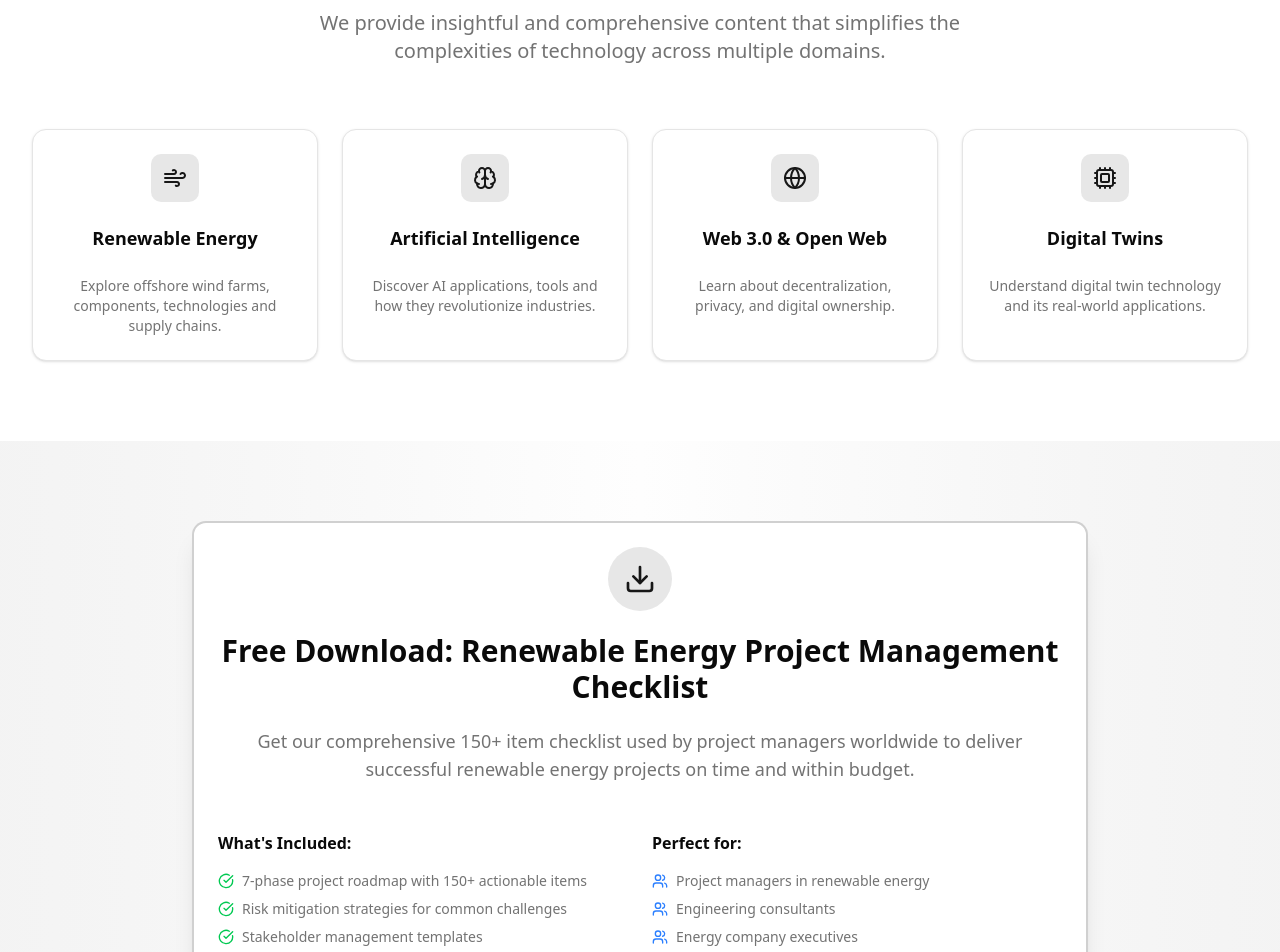
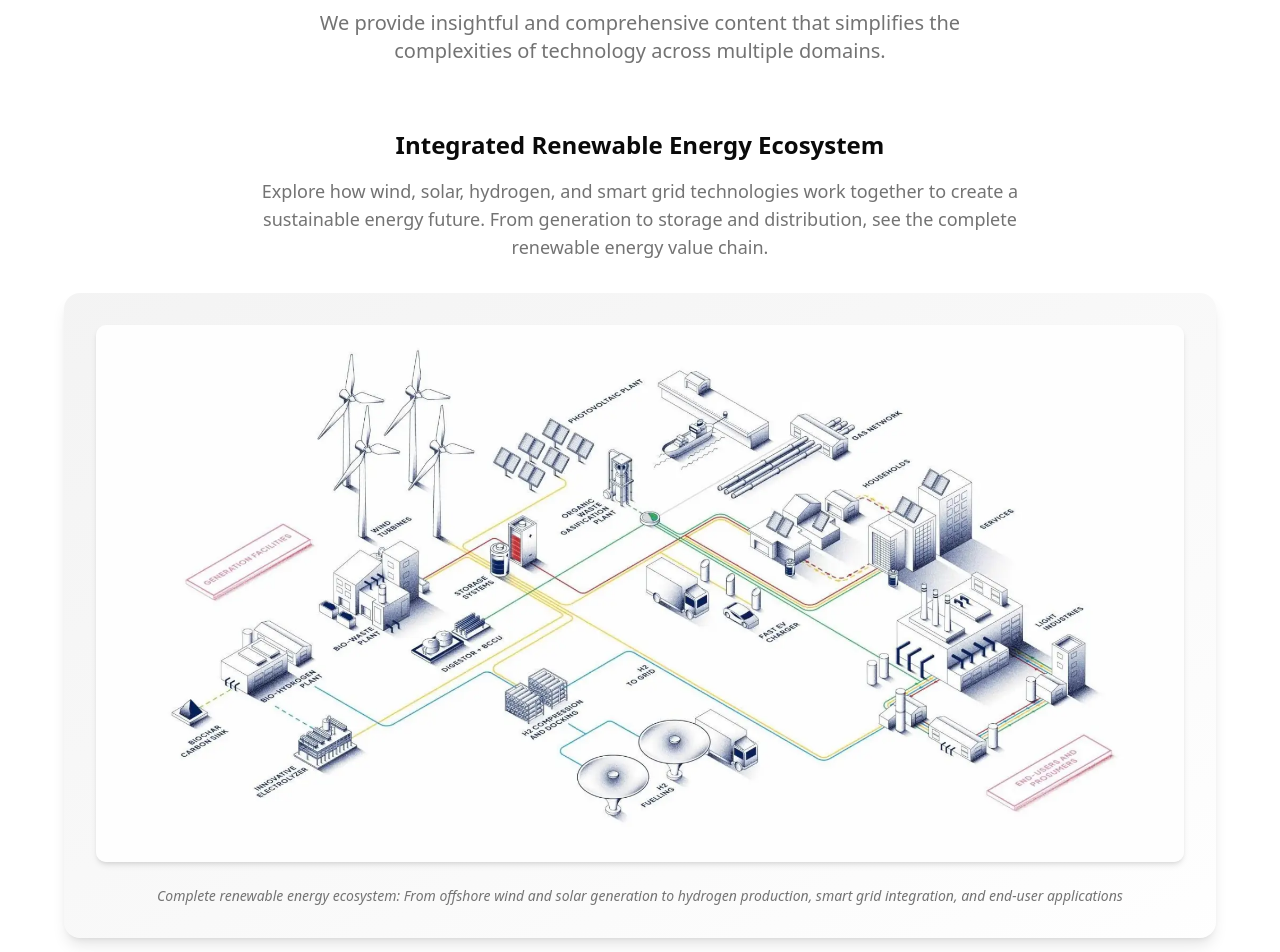
Before and after one commit to Vietduc88x/techmadeeasy-website, a React (Vite) app: page / in a window 1280 px wide. Shown: the part 1160-2112 px from the top of the page. Built offline with nearby package versions, Linux system fonts and the light colour scheme.

Commit message:
Add renewable energy system visualization to homepage - integrated ecosystem diagram

```diff
--- a/src/pages/Home.jsx
+++ b/src/pages/Home.jsx
@@ -139,6 +139,33 @@ export function Home() {
             <p className="text-xl text-muted-foreground max-w-2xl mx-auto">
               We provide insightful and comprehensive content that simplifies the complexities of technology across multiple domains.
             </p>
+          </div>
+
+          {/* Renewable Energy System Visualization */}
+          <div className="mb-16">
+            <div className="max-w-6xl mx-auto">
+              <div className="text-center mb-8">
+                <h3 className="text-2xl font-bold text-foreground mb-4">
+                  Integrated Renewable Energy Ecosystem
+                </h3>
+                <p className="text-lg text-muted-foreground max-w-3xl mx-auto">
+                  Explore how wind, solar, hydrogen, and smart grid technologies work together to create a sustainable energy future. From generation to storage and distribution, see the complete renewable energy value chain.
+                </p>
+              </div>
+              <div className="bg-gradient-to-br from-primary/5 to-secondary/5 rounded-2xl p-8 shadow-lg">
+                <img
+                  src="/renewable-energy-system.png"
+                  alt="Integrated Renewable Energy System - Wind turbines, solar panels, hydrogen production, smart grid, and energy storage working together"
+                  className="w-full h-auto rounded-lg shadow-md hover:shadow-xl transition-shadow duration-300"
+                  style={{ maxHeight: '600px', objectFit: 'contain' }}
+                />
+                <div className="mt-6 text-center">
+                  <p className="text-sm text-muted-foreground italic">
+                    Complete renewable energy ecosystem: From offshore wind and solar generation to hydrogen production, smart grid integration, and end-user applications
+                  </p>
+                </div>
+              </div>
+            </div>
           </div>
 
           <div className="grid grid-cols-1 md:grid-cols-2 lg:grid-cols-4 gap-6">
```
Also changed, not shown: public/renewable-energy-system.png (added).
